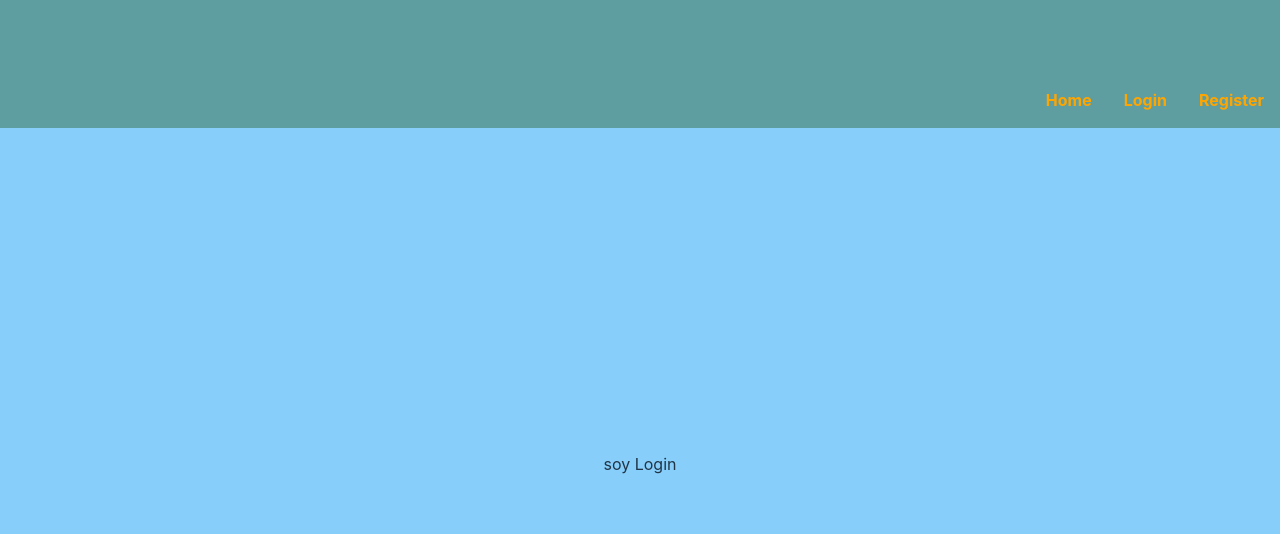
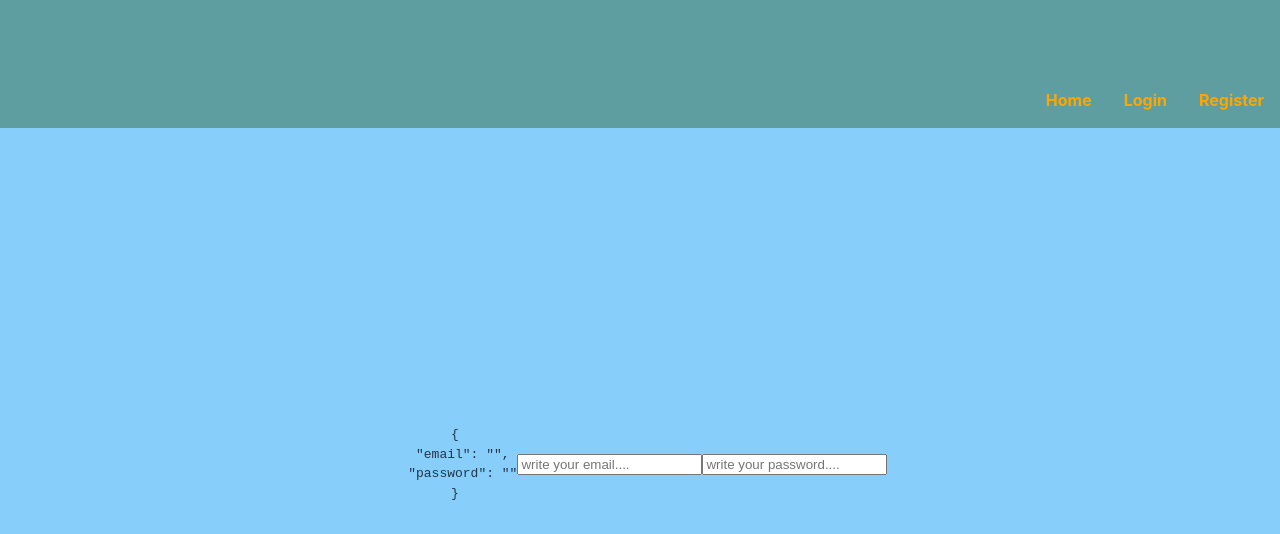
Before and after one commit to GeeksHubsAcademy/fsdVLC0124React2, a React (Vite) app: page /login in a window 1280 px wide. Shown: the top 534 px of the page. Built offline with nearby package versions, Linux system fonts and the light colour scheme.

Commit message:
feat: bindeo efectuado

```diff
--- a/src/common/CustomInput/CustomInput.jsx
+++ b/src/common/CustomInput/CustomInput.jsx
@@ -0,0 +1,14 @@
+
+import './CustomInput.css'
+export const CustomInput = ({ design, type, name, value, placeholder, functionChange }) => {
+     return (
+        <input
+            className={design}
+            type={type}
+            name={name}
+            value={value}
+            placeholder={placeholder}
+            onChange={functionChange}
+        />
+     )
+}
--- a/src/pages/Login/Login.jsx
+++ b/src/pages/Login/Login.jsx
@@ -1,7 +1,54 @@
+import { useState, useEffect } from "react";
+import { CustomInput } from "../../common/CustomInput/CustomInput";
 
-import './Login.css'
+import "./Login.css";
+
 export const Login = () => {
-     return (
-        <div className='loginDesign'>soy Login</div>
-     )
-}
+  const [credenciales, setCredenciales] = useState({
+    email: "",
+    password: "",
+  });
+
+  const inputHandler = (e) => {
+   //Asignación dinámica
+
+   //Es ilegal modificar el estado en React directamente
+
+    //Primero creamos una variable placeholder llamada prevState
+    //prevState preserva el estado original, es una copia del original.
+    setCredenciales((prevState) => ({
+      //aqui preservamos el estado mediante spread rest
+      ...prevState,
+      //si escribo en email, e.target.name valdrá.... email
+      //si escribo en password, e.target.name valdrá.... password
+      //al usar los corchetes, estamos entrando en la propiedad del objeto
+      [e.target.name]: e.target.value,
+    }));
+  };
+
+  return (
+    <div className="loginDesign">
+      <pre >{JSON.stringify(credenciales, null, 2)}</pre>
+      <CustomInput
+        design="inputDesign"
+        type="text"
+      //   la clave para que el bindeo funcione es que la propiedad name se llame
+      //   exactamente igual que la propiedad homónima en el hook de estado, ejemplo: credenciales.email
+        name="email"
+        value={credenciales.email || ""}
+        placeholder="write your email...."
+        functionChange={inputHandler}
+      />
+      <CustomInput
+        design="inputDesign"
+        type="password"
+         //   la clave para que el bindeo funcione es que la propiedad name se llame
+      //   exactamente igual que la propiedad homónima en el hook de estado, ejemplo: credenciales.password
+        name="password"
+        value={credenciales.password || ""}
+        placeholder="write your password...."
+        functionChange={inputHandler}
+      />
+    </div>
+  );
+};
```
